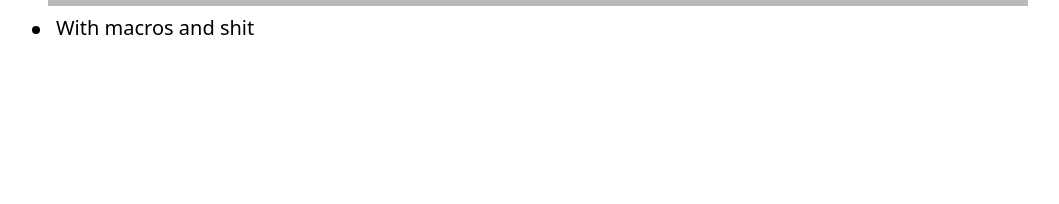
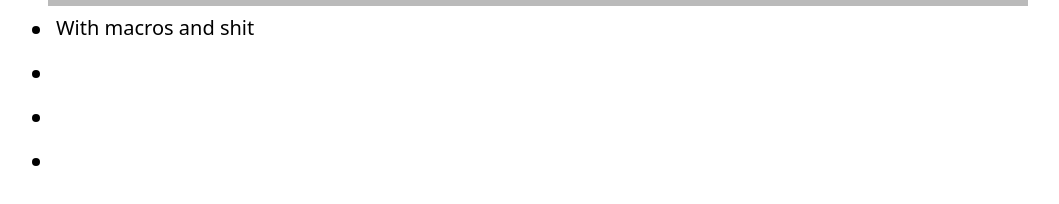
Before and after one commit to reshreshus/tenjin, a Vue app: page / in a window 1280 px wide. Shown: the part 206-410 px from the top of the page, without its empty margins (112-1171 px from the left). Built offline with nearby package versions, Linux system fonts and the light colour scheme; data requests are answered from the project's data file.

Commit message:
+ basic moving & deletion

```diff
--- a/db.json
+++ b/db.json
@@ -22,10 +22,16 @@
       "archived": false
     },
     {
-      "id": 3,
-      "text": "This is archivld",
-      "selected": false,
-      "archived": true
+      "id": "6a834a46-71bf-42c1-98e7-8b36ba6d9ba3",
+      "text": ""
+    },
+    {
+      "id": "e77f2034-2ffd-4404-b7c0-bae155256f4c",
+      "text": ""
+    },
+    {
+      "id": "37ba218a-6a12-4e06-8717-212df7f846c1",
+      "text": ""
     }
   ]
 }
--- a/src/composables/keydown.js
+++ b/src/composables/keydown.js
@@ -9,7 +9,7 @@ const useKeydown = (keyCombos) => {
     }
     // e.preventDefault()
     // e.stopPropagation()
-    // console.log(e)
+    console.log(e)
   }
   window.addEventListener('keypress', onKeydown)
 
--- /dev/null
+++ b/src/modules/RemRoot.vue
@@ -0,0 +1,23 @@
+<template>
+  <div>
+
+  </div>
+</template>
+
+<script>
+import { ref } from 'vue'
+import axios from 'axios'
+
+export default {
+  async setup() {
+    const { data: rems } = await axios.get('http://localhost:3000/rems')
+    return {
+      rems: ref(rems)
+    }
+  },
+}
+</script>
+
+<style lang="scss" scoped>
+
+</style>
--- a/src/modules/RemView.vue
+++ b/src/modules/RemView.vue
@@ -5,9 +5,9 @@
         <div class="w-2 h-2 bg-black rounded-full" />
       </div>
       <div
-        class="text-xl p-2"
+        class="text-xl p-2 h-[2.75rem]"
         :class="{'bg-gray': isHighlighted(idx) }"
-        @click="selectRem(rem)"
+        @click="selectRem(idx)"
       >
         {{ rem.text }}
         <div v-if="rem.opened && rem.body" v-html="micromark(rem.body)" class="prose" />
@@ -21,6 +21,7 @@ import { ref } from 'vue'
 import axios from 'axios'
 import { micromark } from 'micromark'
 import useKeydown from '@/composables/keydown'
+import { v4 } from 'uuid'
 
 export default {
   components: {
@@ -41,16 +42,12 @@ export default {
   created () {
     useKeydown([
       {
-        key: 'j',
-        fn: () => {
-          this.cursorLine = Math.min(this.rems.length - 2, this.cursorLine + 1)
-        }
+        key: 'k',
+        fn: this.moveUp
       },
       {
-        key: 'k',
-        fn: () => {
-          this.cursorLine = Math.max(0, this.cursorLine - 1)
-        }
+        key: 'j',
+        fn: this.moveDown
       },
       {
         key: 'z',
@@ -58,6 +55,12 @@ export default {
           const currentRem = this.rems[this.cursorLine]
           currentRem.opened = !currentRem.opened
           this.updateRem(currentRem)
+        }
+      },
+      {
+        key: 'd',
+        fn: () => {
+          this.removeRem(this.rems[this.cursorLine])
         }
       }
     ])
@@ -68,15 +71,39 @@ export default {
     }
   },
   methods: {
-    selectRem(rem) {
-      rem.selected = !rem.selected
-      this.updateRem(rem)
+    moveUp() {
+      this.cursorLine = Math.max(0, this.cursorLine - 1)
+    },
+    async moveDown() {
+      if (this.cursorLine === this.rems.length - 1) {
+        await this.newRem()
+      }
+      // this.cursorLine = Math.min(this.rems.length - 2, this.cursorLine + 1)
+      this.cursorLine += 1
+    },
+    selectRem(idx) {
+      this.cursorLine = idx
     },
     openRem(rem) {
       rem.opened = !rem.opened
     },
     updateRem(rem) {
       axios.put(`http://localhost:3000/rems/${rem.id}`, rem)
+    },
+    async newRem() {
+      const rem = {
+        id: v4(),
+        text: ''
+      }
+      this.rems.push(rem)
+      axios.post(`http://localhost:3000/rems/`, rem)
+    },
+    removeRem(rem) {
+      if (this.cursorLine === this.rems.length - 1) {
+        this.moveUp()
+      }
+      this.rems = this.rems.filter(r => r.id != rem.id)
+      axios.delete(`http://localhost:3000/rems/${rem.id}`)
     },
     isHighlighted(idx) {
       return idx === this.cursorLine || this.selectedLines.includes(idx)
```
